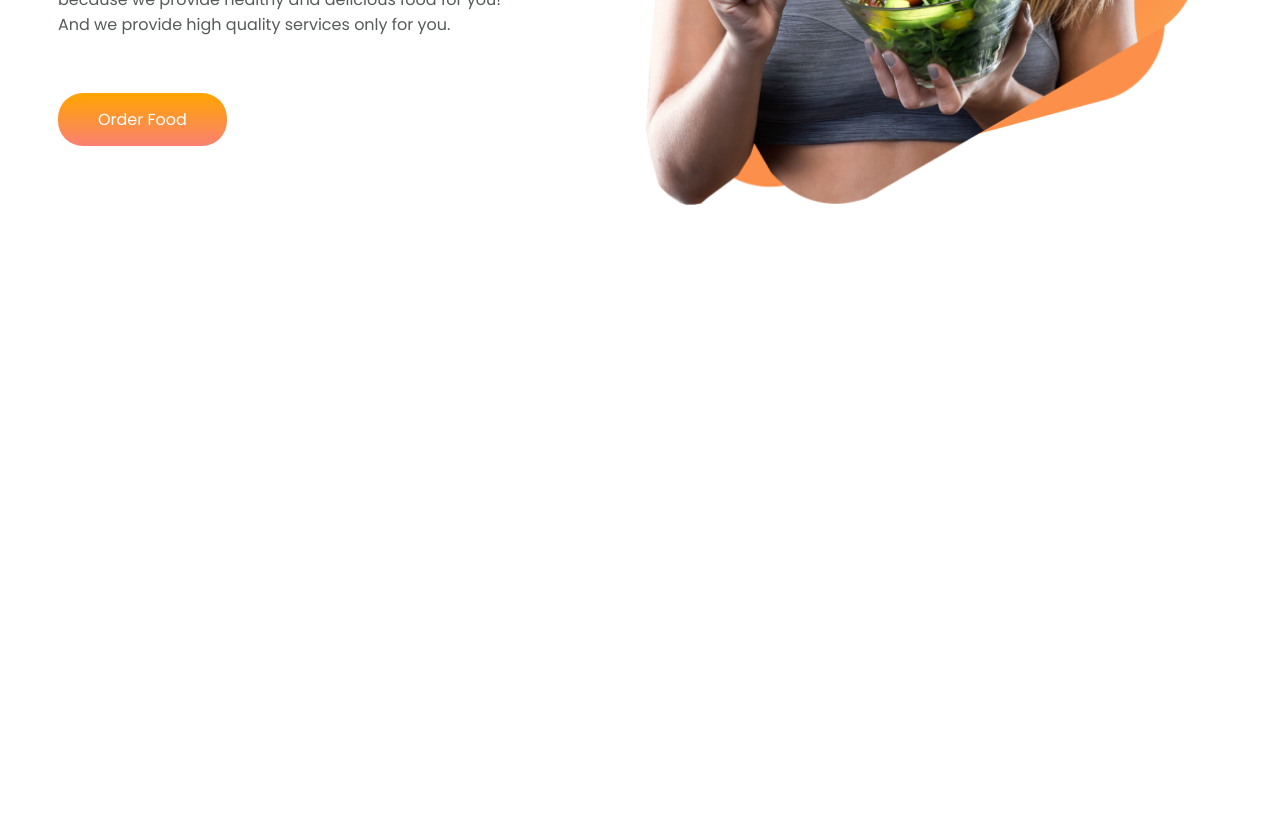
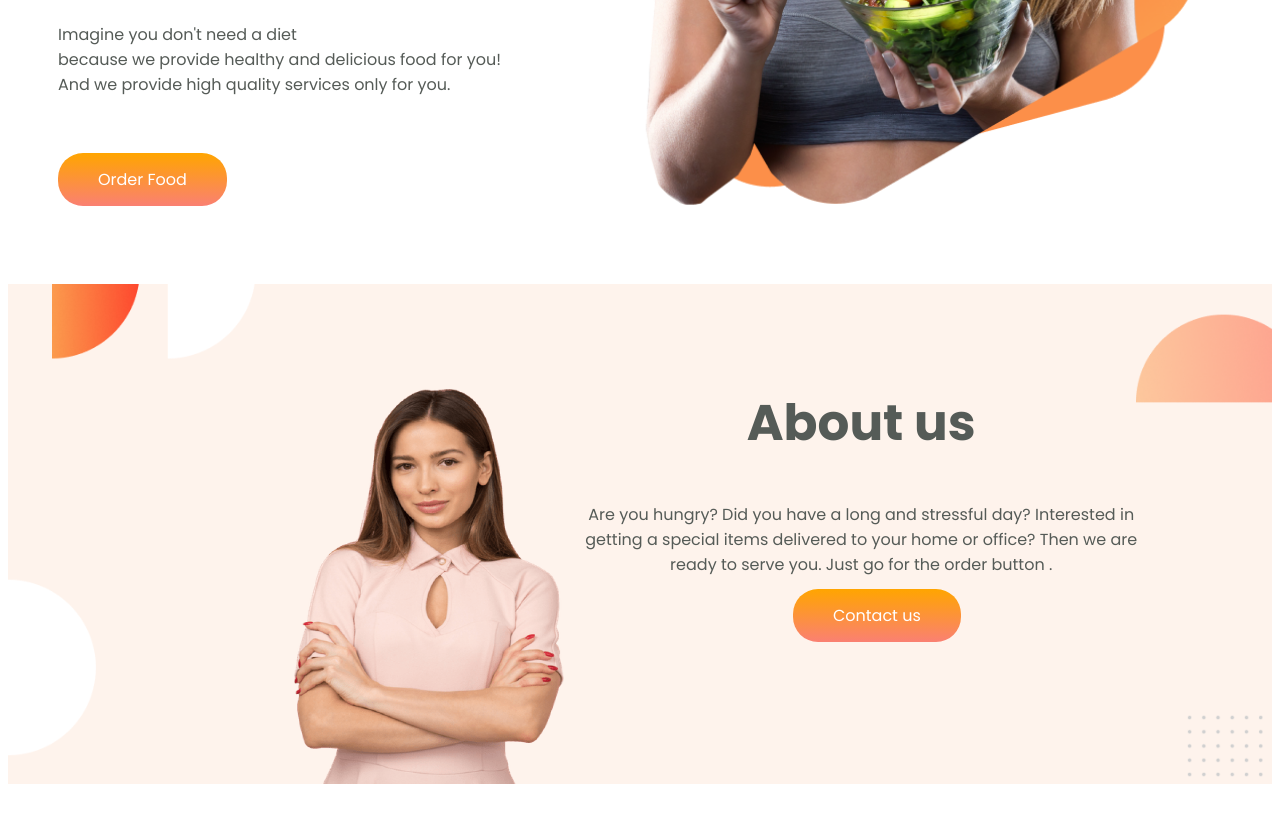
Before and after one commit to Mostafa-Mahim-Masrukh/food-network, a plain HTML site: page index.html in a window 1280 px wide. Shown: the part 549-1372 px from the top of the page. Before the commit the page ends 811 px from the top, so only its background shows below. Drawn offline with Linux system fonts and the light colour scheme.

Commit message:
about us section

```diff
--- a/css/style.css
+++ b/css/style.css
@@ -1,11 +1,12 @@
 
 body{
     font-family: 'Poppins', sans-serif;
-    padding: 0px 30px;
+    padding: 0px 0px;
 }
 /* <!-- header-section-start --> */
 .header-section{
     display: flex;
+    padding: 0px 30px;
 }
 
 .header-half-part{
@@ -27,9 +28,11 @@ body{
 
 }
 .header-half-part span{
-    color: orange;
+    color: orangered;
+    font-size: 90px;
 }
 .header-half-part p{
+
     color: #555b57;
 }
 .button{
@@ -44,3 +47,57 @@ body{
     margin-top:70px;
 }
 /* <!-- header-section-end --> */
+
+
+
+
+
+.about-me-section{
+    display: flex;
+    margin-top: 30px;
+   background-image: url('/1.png');
+   background-repeat: no-repeat;
+   background-position: center;
+   background-size: cover;
+    height: 500px;
+    width: 100%;
+
+
+}
+
+
+
+.about-me-half-part{
+    width: 45%;
+    height: 500px;
+}
+
+.about-me-half-part img{
+    height: 395px;
+    width: 65%;
+    padding-left: 286px;
+    width: 270px;
+    height: 190p;
+    padding-top: 105px;
+}
+
+#about-me-contents {
+    margin-top: 60px;
+}
+
+#about-me-contents h1{
+    text-align: center;
+    font-size: 50px;
+    color: #555b57;
+}
+
+
+#about-me-contents p{
+    color: #555b57;
+    text-align: center;
+}
+
+#contact-us-button{
+    margin-left: 38%;
+    margin-top: 26px;
+}
--- a/index.html
+++ b/index.html
@@ -42,6 +42,29 @@
 
 
 
+    <section class="about-me-section">
+
+
+        <div class="about-me-half-part">
+            <img src="images/female/Person Image.png">
+        </div>
+
+
+        <div class="about-me-half-part" id="about-me-contents">
+            <h1>About us</h1>
+            <p>Are you hungry? Did you have a long and stressful day? Interested in getting a special items delivered to
+                your home or office? Then we are ready to serve you. Just go for the order button . </p>
+            <div class="button-class" id="contact-us-button"><a href="#" class="button">Contact us</a></div>
+        </div>
+
+
+
+
+    </section>
+
+
+
+
 
 </body>
 
```
Also changed, not shown: 1.png (renamed from images/shapes/7.png), images/shapes/1.png (added), images/shapes/2.jpg (renamed from images/shapes/Frame 56.jpg).
